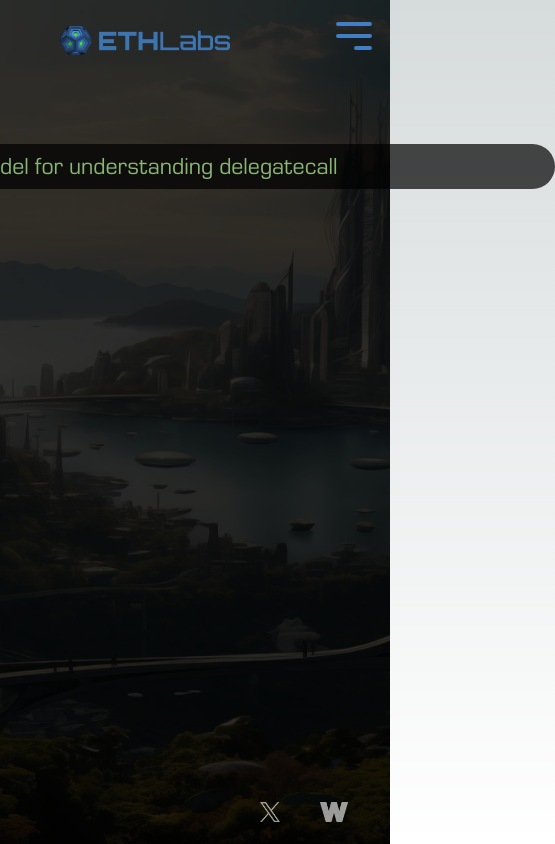
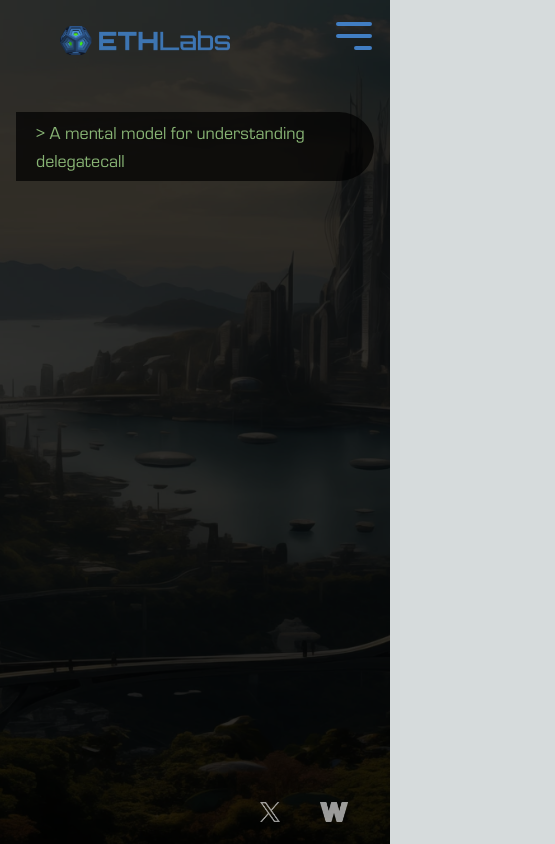
Before and after one commit to tbwebb22/ethlabs-app, a Next.js app: page /blog in a window 390 px wide. Shown: the whole page, 555 px wide, since content can reach past the window. Built offline with nearby package versions, Linux system fonts and the light colour scheme.

Commit message:
Responsive blog page

```diff
--- a/src/app/blog/page.tsx
+++ b/src/app/blog/page.tsx
@@ -3,12 +3,14 @@ import Link from "next/link";
 
 export default function Blog() {
   return (
-    <main className="flex flex-col items-center justify-between p-24">
-      <Link href="/blog/delegatecall">
-        <div className="flex flex-row w-[720px] mt-12 h-18 rounded-r-full text-[#bdfea3] text-opacity-70 hover:text-opacity-90 text-2xl pl-5 pt-[10px] pb-[3px] bg-black/70 hover:bg-black/100">
-          &gt; A mental model for understanding delegatecall
-        </div>
-      </Link>
-    </main>
+    <div className="flex flex-col items-center mt-24">
+      <div className="flex flex-col">
+        <Link href="/blog/delegatecall" className="my-4">
+          <div className="flex flex-row ml-4 mr-4 pr-16 h-18 rounded-r-full text-[#bdfea3] text-opacity-70 hover:text-opacity-90 text-lg md:text-2xl pl-5 pt-[10px] pb-[3px] bg-black/70 ">
+            &gt; A mental model for understanding delegatecall
+          </div>
+        </Link>
+      </div>
+    </div>
   );
 }
```
